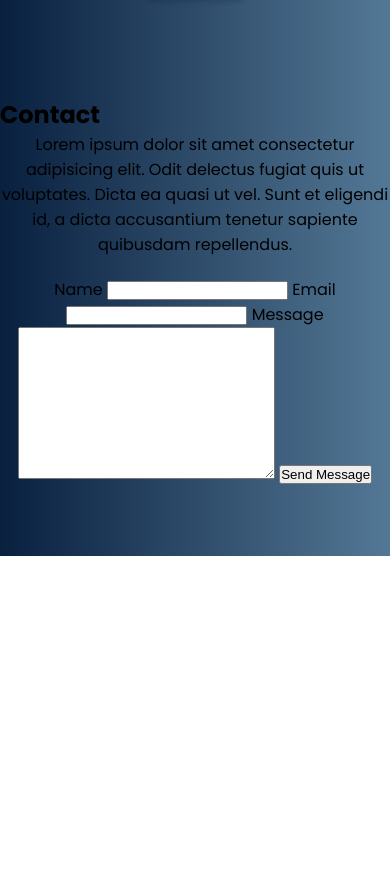
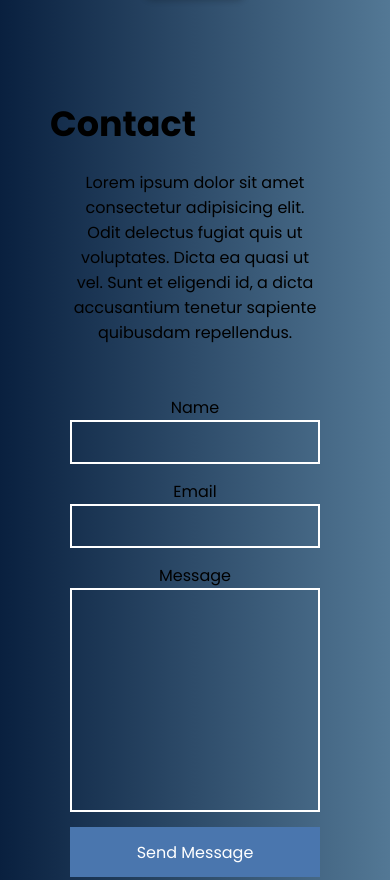
Before and after one commit to phatnng/Website, a plain HTML site: page index.html in a window 390 px wide. Shown: the part 2423-3303 px from the top of the page. Before the commit the page ends 2979 px from the top, so only its background shows below. Drawn offline with Linux system fonts and the light colour scheme.

Commit message:
Update style.css

```diff
--- a/style.css
+++ b/style.css
@@ -19,6 +19,8 @@ body{
     font-family: 'Poppins', sans-serif;
     background-color: var(--background-color);
     background: linear-gradient(to right, #09203f  ,  #537895);
+    max-width: 1400px;
+    margin: 0 auto;
 
 }
 
@@ -107,24 +109,6 @@ nav .right a span{
 .hero-section .text .links a:hover{
     color: var(--text-color);
     border: 2px solid var(--text-color);
-}
-
-@media(max-width: 850px){
-/*Section 1 Hero */
-    .hero-section .text h2{
-        font-size: 35px;
-    }
-}
-
-@media(max-width: 740px){
-/*Section 1 Hero */
-    .hero-section {
-        flex-direction:  column-reverse;
-    }
-
-     .hero-section .headshot img{
-        width: 300px;
-     }
 }
 
 /*Section-2*/
@@ -231,6 +215,88 @@ nav .right a span{
     transform: translateX(-50%) scale(1.05);
 }
 
+
+/*Section 4*/
+.contact-section{
+    padding: 0 50px;
+    margin-bottom: 100px;
+}
+
+.contact-section h2{
+    font-size: 35px;
+}
+
+.contact-section .group{
+    display: flex;
+    gap: 50px;
+}
+
+.contact-section .group .text{
+    flex: 3;
+    margin-top: 20px;
+}
+
+.contact-section .group form{
+    flex: 3;
+    display: flex;
+    flex-direction: column;
+    width: 100%
+}
+
+.contact-section .group form input, .contact-section .group form textarea{
+    font-family: 'Poppins',sans-serif;
+    border: 2px solid white;
+    min-width: 250px;
+    background-color: transparent;
+    padding: 10px;
+    margin-bottom: 15px;
+    outline: none;
+    resize: none;
+}
+.contact-section .group form button{
+    font-family: 'Poppins',sans-serif;
+    font-size: 16px;
+    color: white;
+    background-color: var(--link-color);
+    border: none;
+    height: 50px;
+    cursor: pointer;
+    transform: 0.1s;
+}
+
+.contact-section .group form button:hover{
+    filter: brightness(0.9);
+}
+@media(max-width: 850px){
+/*Section 1 Hero */
+    .hero-section .text h2{
+        font-size: 35px;
+    }
+}
+
+@media(max-width: 740px){
+/*Section 1 Hero */
+    .hero-section {
+        flex-direction:  column-reverse;
+    }
+
+     .hero-section .headshot img{
+        width: 300px;
+     }
+
+    .resume-section{
+        text-align: center;
+    }
+
+    .resume-section .group{
+        flex-direction: column;
+    }
+
+    .contact-section .group{
+        flex-direction: column;
+    }
+}
+
 @media(max-width: 600px){
     /*nav bar*/
     nav{
@@ -270,4 +336,11 @@ nav .right a span{
     font-size: 16px;
     }
 
+    .resume-section{
+    padding: 0 20px;
+    }
+
+    .contact-section .group{
+    padding: 0 20px;
+    }
 }
```
